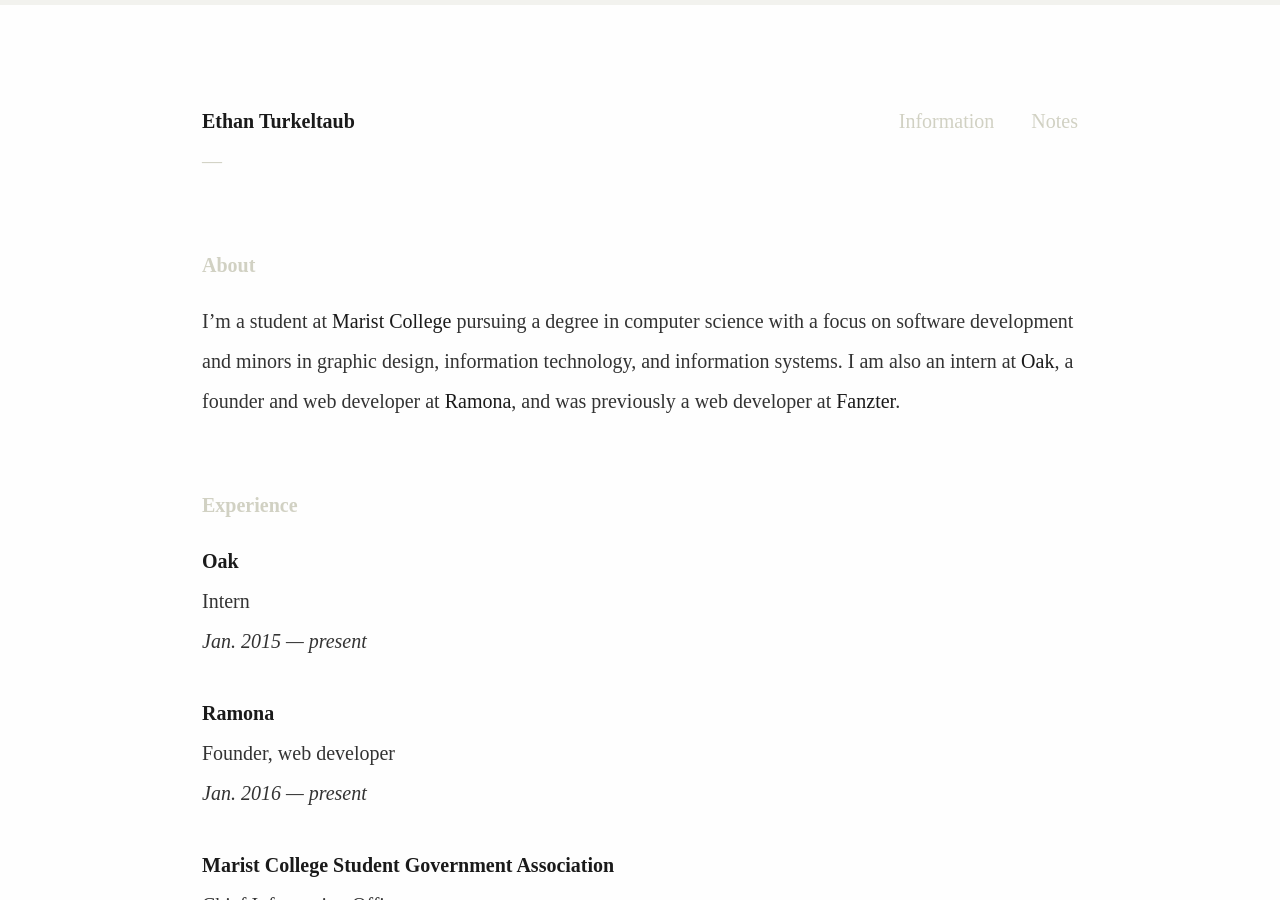
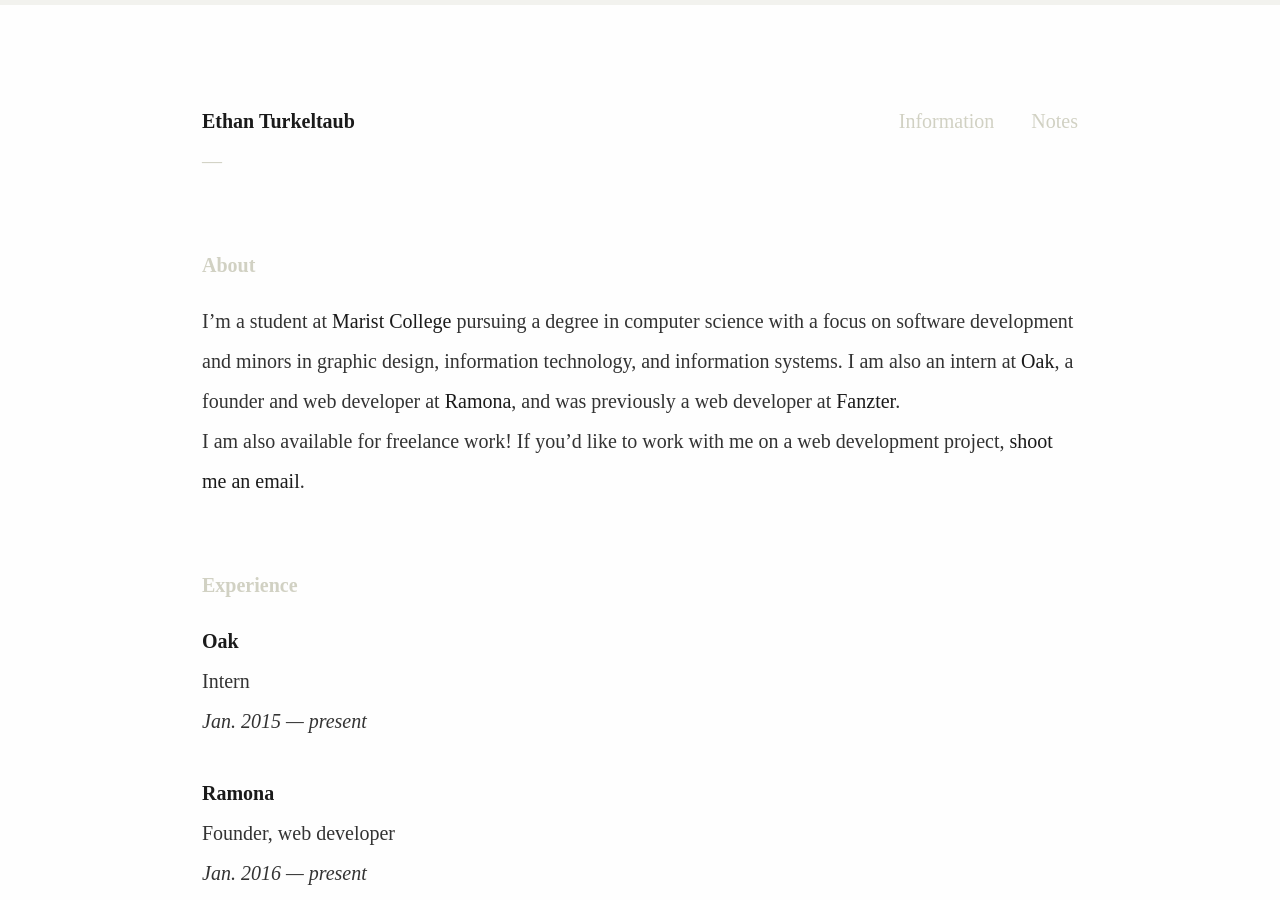
Before and after one commit to ethnt/ethnt.me, a Jekyll site: the page built from information.markdown, in a window 1280 px wide and 900 px high. Built offline with Jekyll 4.4.1, drawn with Linux system fonts in a browser that asks for light colours.

Commit message:
Updated Information

```diff
--- a/information.markdown
+++ b/information.markdown
@@ -5,11 +5,10 @@
 blocks:
 - title: About
   type: text
-  body: I’m a student at [Marist College](http://marist.edu) pursuing a degree in
-    computer science with a focus on software development and minors in graphic design,
-    information technology, and information systems. I am also an intern at [Oak](http://oak.is),  a
-    founder and web developer at [Ramona](http://ramona.clothing), and was previously
-    a web developer at [Fanzter](http://en.wikipedia.org/wiki/Fanzter).
+  body: |-
+    I’m a student at [Marist College](http://marist.edu) pursuing a degree in computer science with a focus on software development and minors in graphic design, information technology, and information systems. I am also an intern at [Oak](http://oak.is),  a founder and web developer at [Ramona](http://ramona.clothing), and was previously a web developer at [Fanzter](http://en.wikipedia.org/wiki/Fanzter).
+
+    I am also available for freelance work! If you'd like to work with me on a web development project, [shoot me an email](mailto:ethan@ethnt.me).
 - title: Experience
   type: entries
   entries:
```
